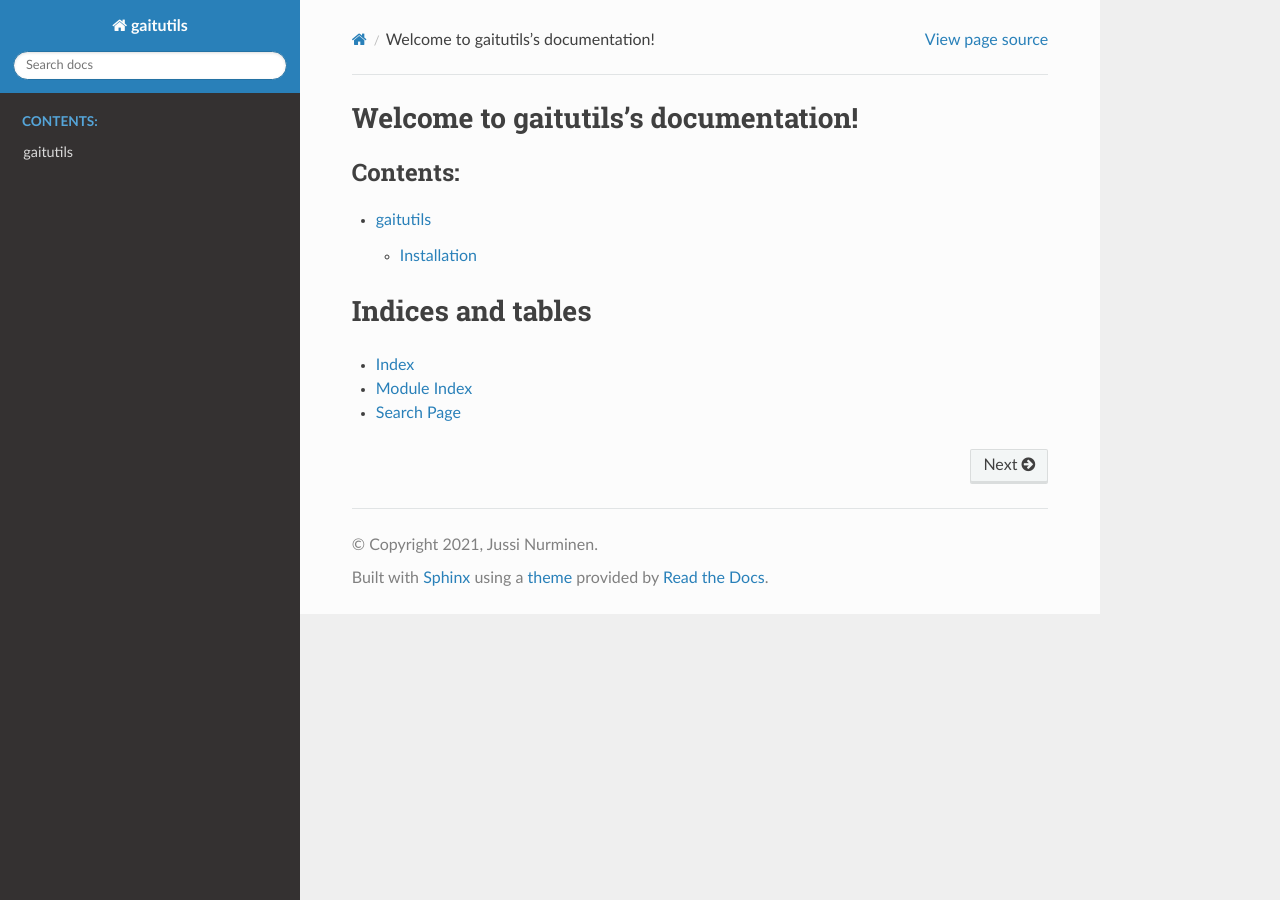
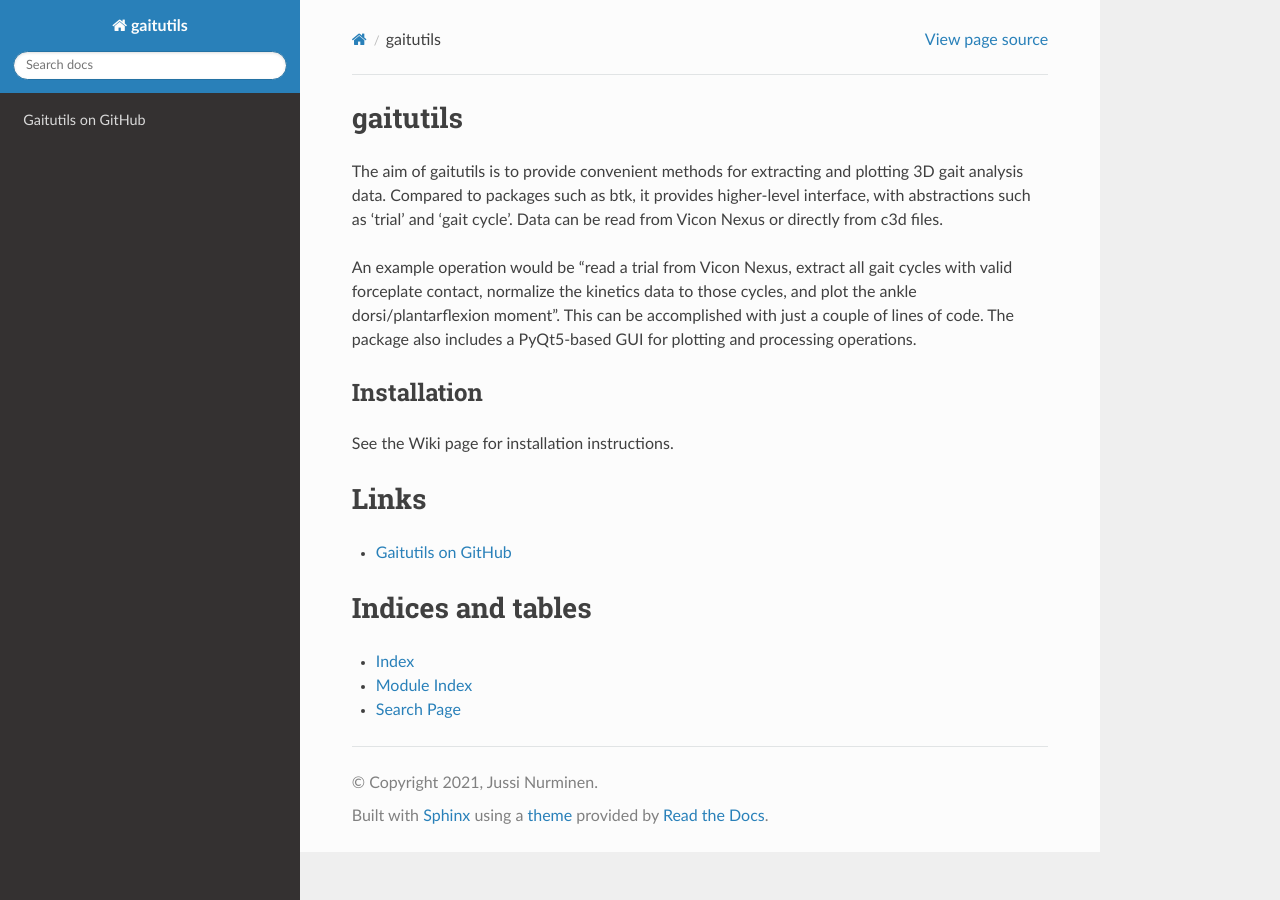
Before and after one commit to NCH-Motion-Laboratory/gaitutils, a Sphinx documentation site: the page built from docs/index.rst, in a window 1280 px wide. Built offline with Sphinx 7.4.7 and the Read the Docs theme 2.0.0, drawn with Linux system fonts in a browser that asks for light colours; some of the changed lines change nothing that is shown.

Commit message:
docs: wip

```diff
--- a/docs/conf.py
+++ b/docs/conf.py
@@ -12,13 +12,27 @@
 #
 import os
 import sys
+
 sys.path.insert(0, os.path.abspath('..'))
 sys.path.insert(0, os.path.abspath('../gaitutils'))
 
 # for autodoc
-autodoc_mock_imports = ['scipy', 'configdot', 'ulstools', 'configobj', 'PyQt5', 'numpy',
-                        'psutil', 'matplotlib', 'openpyxl', 'plotly', 'dash', 'dash_core_components',
-                        'dash_html_components', 'flask']
+autodoc_mock_imports = [
+    'scipy',
+    'configdot',
+    'ulstools',
+    'configobj',
+    'PyQt5',
+    'numpy',
+    'psutil',
+    'matplotlib',
+    'openpyxl',
+    'plotly',
+    'dash',
+    'dash_core_components',
+    'dash_html_components',
+    'flask',
+]
 
 # -- Project information -----------------------------------------------------
 
@@ -32,7 +46,9 @@ author = 'Jussi Nurminen'
 # Add any Sphinx extension module names here, as strings. They can be
 # extensions coming with Sphinx (named 'sphinx.ext.*') or your custom
 # ones.
-extensions = [ 'sphinx.ext.napoleon', 'sphinx.ext.viewcode',
+extensions = [
+    'sphinx.ext.napoleon',
+    'sphinx.ext.viewcode',
 ]
 
 napoleon_google_docstring = False
--- a/docs/index.rst
+++ b/docs/index.rst
@@ -1,16 +1,15 @@
-.. gaitutils documentation master file, created by
-   sphinx-quickstart on Wed Aug 11 13:49:23 2021.
-   You can adapt this file completely to your liking, but it should at least
-   contain the root `toctree` directive.
-
-Welcome to gaitutils's documentation!
-=====================================
+.. gaitutils documentation master file
 
 .. toctree::
    :maxdepth: 2
-   :caption: Contents:
 
-   readme
+.. include:: ../README.rst
+
+Links
+=====
+
+.. toctree::
+   Gaitutils on GitHub <http://github.com/jjnurminen/gaitutils>
 
 Indices and tables
 ==================
--- /dev/null
+++ b/docs/install.rst
@@ -0,0 +1,414 @@
+News
+====
+
+**14.4.2021**: gaitutils now supports Python 3.6+ only. You also need
+Nexus 2.12. If you still need Python 2 support, check out the py2 branch
+(will not be actively maintained).
+
+Overview
+========
+
+Gaitutils can be used to extract, process and visualize gait data
+(marker data, model outputs, EMG data). It supports reading data from
+Vicon Nexus or directly from c3d files. Note that it is still under
+heavy development.
+
+This is a 'quick start' guide to help with installation and use of the
+graphical interface. The Python API is not comprehensively documented
+but may be in the future, especially if I get requests for that.
+
+Installation
+============
+
+Python
+------
+
+`Anaconda <https://www.anaconda.com/distribution/#download-section>`__
+is the recommended distribution. Alternatively you can use
+`Miniconda <https://docs.conda.io/en/latest/miniconda.html>`__ for a
+smaller download. It's recommended to install a 64-bit version with
+Python 3.6 or newer.
+
+Installation via environment file
+---------------------------------
+
+Conda supports a feature called environments. Each enviroment can have
+its own Python version and a set of packages.
+
+Gaitutils comes with a conda enviroment file that allows you to
+conveniently install all required packages into an environment. If you
+want to install the packages manually, see the Appendix instead.
+
+Open Anaconda Prompt from Windows menu. Download the environment
+specification by giving the command:
+
+::
+
+   curl -O http://raw.githubusercontent.com/jjnurminen/gaitutils/master/environment.yml
+
+Alternatively, if ``curl`` does not work, download ``environment.yml``
+by visiting the link given in the above command and saving the file.
+Make sure that it is saved under the correct filename - the browser save
+dialog may change the name. Then create the environment by typing:
+
+::
+
+   conda env create -f environment.yml
+
+To activate the environment in Anaconda Prompt, type
+
+::
+
+   conda activate gaitutils
+
+This will activate the environment for the current session only. For
+instructions on how to activate it every time you open the shell, see
+the Appendix.
+
+Install viconnexusapi
+---------------------
+
+To use gaitutils with Vicon Nexus (version 2.12 and above), you need to
+install the ``viconnexusapi`` package that comes with Nexus. After
+activating the environment as above, give the following commands:
+
+::
+
+   C:\>cd "C:\Program Files (x86)\Vicon\Nexus2.12\SDK\Win64\Python"
+   pip install ./viconnexusapi
+
+Starting the menu
+-----------------
+
+After activating the environment, you can run
+
+::
+
+   gaitmenu
+
+to start the graphical user interface to gaitutils.
+
+Creating a desktop shortcut
+---------------------------
+
+In the activated environment, type
+
+::
+
+   gaitmenu_make_shortcut
+
+An icon should appear on your desktop, which will start the menu in the
+correct environment.
+
+Using the graphical menu
+========================
+
+Plotting trials
+---------------
+
+The graphical interface allows plotting of trials from c3d files or a
+running Vicon Nexus instance. Click "Add session..." to add either
+tagged trials or all trials from a given session. Alternatively, "Add
+C3D files..." can be used to load C3D files via the OS file dialog.
+
+The plot layout defines the variables to plot. Some common layouts such
+as Plug-in Gait come predefined with the software. You can also define
+your own layouts in the config (see below).
+
+Two different plotting backends are currently supported: plotly and
+matplotlib. The Plotly backend creates interactive plots in a web
+browser and is somewhat more polished. The matplotlib package creates
+static plots that may be more useful for hardcopies (e.g. PDF reports).
+
+Tagging trials
+--------------
+
+In gaitutils, the trials of interest are marked by tagging. This means
+that you mark the Eclipse Notes or Description fields of the desired
+trials with specific strings. The default tag strings are "E1", "E2",
+"E3", "E4", "T1", "T2", "T3", "T4", but this can be changed in the
+config (see below).
+
+Autoprocessing
+--------------
+
+The autoprocessing functionality is intended for processing of dynamic
+trials in gait sessions (may also work for running, but less tested). It
+works in conjunction with Vicon Nexus and performs the following tasks:
+
+-  run preprocessing pipeline(s)
+-  evaluate forceplate contact for each forceplate and mark the
+   corresponding Eclipse database fields
+-  mark gait events (foot strike and toeoff)
+-  run dynamic model(s)
+-  write trial info (processing results) into Eclipse, e.g. Description
+   or Notes field
+
+You should first create two pipelines in Nexus, called "Preprocessing"
+and "Dynamic model". (These are default names for the preprocessing and
+model pipelines, but this can be configured). The preprocessing pipeline
+should yield filtered marker trajectories, i.e. it should perform
+reconstruct, label gap fill (if necessary) and filter operations. You
+may also want to filter analog (forceplate) data. The modeling pipeline
+should run any subsequent modeling operations, e.g. Plug-in Gait. Note
+that save operations are not needed in either pipeline (and they will
+unnecessarily slow down the processing).
+
+NOTE: it has been found out that long pipelines with multiple operations
+may occasionally cause Nexus to crash. If you experience this, break
+your preprocessing pipeline into a set of several smaller pipelines and
+specify those in the configuration instead (see Options/Autoprocessing).
+
+In Nexus Data management window, browse to the session you want to
+process. Make sure the static trial has been processed so that labeling
+will work for dynamic trials. Start up the gaitutils menu. Select
+"Autoprocess session" or "Autoprocess single trial". The event detection
+is more accurate when processing the whole session, since it uses
+session level statistics.
+
+You can improve the accuracy of forceplate detection by including foot
+lengths into your subject info (labeling skeleton template). In Nexus,
+click on the subject and select "Add parameter..." Add parameters called
+RightFootLen and LeftFootLen with the unit set as mm. Empty out all
+parameters and save the labeling skeleton as a new template. When taking
+subject measurements, measure the maximum length of the foot (or shoe)
+from heel to toe.
+
+Report creation
+---------------
+
+The package includes simple PDF and web-based (interactive) gait
+reports. These can be created from the Reports menu. The report
+functionality requires tagging the trials of interest (see above). The
+tagged trials will be included into the report. Note that the reports
+are currently a bit specific to the Helsinki gait lab.
+
+Using the package API in your own scripts
+=========================================
+
+In addition to the graphical user interface, you can import the package
+in your own Python scripts. To try it out, launch e.g. the Spyder IDE
+that comes with Anaconda and run some of the examples below. Note that
+you have to start the Python interpreter in the gaitutils environment -
+if you installed Anaconda, the Windows menu should already have an entry
+that runs Spyder in the correct environment.
+
+Example: extracting data from a gait trial in Python
+----------------------------------------------------
+
+To do your own data processing in Python, you can extract trial data as
+numpy arrays.
+
+Load a gait trial in Nexus. Run at least reconstruct, label and the
+Plug-in Gait model. Also mark some foot strikes and toeoffs (at least
+one gait cycle).
+
+Loading the trial into Python:
+
+::
+
+   from gaitutils import trial
+
+   tr = trial.nexus_trial()
+   print tr
+
+Result:
+
+::
+
+    <Trial | trial: 2018_11_14_seur_paljal_AH02, data source: <ViconNexus.ViconNexus instance at 0x000000000DE62648>, subject: Aamu, gait cycles: 6>
+
+Extracting some marker data as Nx3 NumPy array:
+
+::
+
+   t, mdata = tr.get_marker_data('RASI')
+
+Extracting Plug-in Gait outputs:
+
+::
+
+   t, mdata = tr.get_model_data('LPelvisAnglesX')
+
+These will give frame-based data for the whole trial. ``t`` gives the
+frame number and has length equal to the data. To get data normalized to
+the first gait cycle, do:
+
+::
+
+   t, mdata = tr.get_model_data('LPelvisAnglesX', 0)
+
+Note that cycle numbering is 0-based. Now ``t`` is the percentage of
+gait cycle 0..100% and ``mdata`` is the normalized LPelvisAnglesX
+variable.
+
+``get_cycles`` can be used to get a specific gait cycle. For example, to
+normalize to first cycle with right context and forceplate contact, do:
+
+::
+
+   cycles = tr.get_cycles({'R': 'forceplate'})  # returns all gait cycles on R that start with forceplate contact
+   cyc = cycles[0]  # pick the 1st one
+   t, mdata = tr.get_model_data('LPelvisAnglesX')  # extract cycle normalized data
+
+Example: plotting data
+----------------------
+
+The plotter supports a number of predefined layouts such as Plug-in Gait
+lower body kinematics. It handles normalization of data etc. This
+example plots lower body kinematics and kinetics from two c3d files
+using the matplotlib backend.
+
+::
+
+   from gaitutils.viz import plots, show_fig
+
+   c3ds = ['data1.c3d', 'data2.c3d']
+
+   fig = plots.plot_c3ds(c3ds, layout_name='lb_kin', backend='matplotlib')
+   show_fig(fig)
+
+Package configuration
+=====================
+
+The first import of the package (see 'Verification' above) should create
+a config file named ``.gaitutils.cfg`` in your home directory. You can
+edit the file to reflect your own system settings. You can also change
+config items from the graphical user interface (go to File/Options) and
+save either into ``.gaitutils.cfg`` (will be automatically loaded on
+startup) or some other file.
+
+The most important settings to customize are described below, by
+section:
+
+[general]
+---------
+
+If you want to plot normal data for Plug-in Gait variables, edit
+``normaldata_files`` to reflect the path to your normaldata file.
+``.gcd`` and ``.xlsx`` (Polygon normal data export) file formats are
+supported.
+
+[emg]
+-----
+
+Set ``devname`` to name of your EMG device shown in Nexus (for example
+'Myon EMG'). When reading data from Nexus, analog devices cannot be
+reliably identified, except by name. This setting does not affect
+reading c3d files.
+
+``channel_labels`` has the following structure:
+``{'ch1': 'EMG channel 1', 'ch2': 'EMG channel 2', ...}`` Edit ``ch1``,
+``ch2`` etc. to match your EMG channel names (as shown in Nexus). Edit
+the descriptions as you desire. Partial matches for channel names are
+sufficient, e.g. if you have a channel named 'RGas14' in Nexus you can
+specify the name as 'RGas'. In case of conflicting names, a warning will
+be given and the shortest matching name will be picked.
+
+[plot]
+------
+
+``default_model_cycles`` and ``default_emg_cycles`` specify which gait
+cycles to plot. The options are
+
+-  ``'all'``: plot all gait cycles
+-  ``'forceplate'``: plot all cycles that begin on valid forceplate
+   contact
+-  ``'1st_forceplate'``: plot first forceplate cycle
+-  ``0``: plot first cycle (NOTE: explicit cycle numbering is
+   zero-based!)
+-  A list, e.g. ``'[0,1,2]'``: plots first to third cycles
+-  A tuple, e.g. ``(forceplate, 0)``: plot forceplate cycles, or if
+   there are none, first gait cycle
+
+[autoproc]
+----------
+
+Set ``eclipse_write_key`` to e.g. ``'DESCRIPTION'`` to automatically
+update Eclipse fields after processing. Set it to None if you want to
+leave the Eclipse fields alone. The ``enf_descriptions`` determines what
+to write into the Eclipse field.
+
+Set ``events_range`` to limit automatically marked events to certain
+coordinate range in the principal gait direction.
+
+[layouts]
+---------
+
+Layouts defines the predetermined plotting layouts. Defaults include
+layouts such as
+
+::
+
+   lb_kinematics = [['PelvisAnglesX', 'PelvisAnglesY', 'PelvisAnglesZ'],
+                     ['HipAnglesX', 'HipAnglesY', 'HipAnglesZ'],
+                     ['KneeAnglesX', 'KneeAnglesY', 'KneeAnglesZ'],
+                     ['AnkleAnglesX', 'FootProgressAnglesZ', 'AnkleAnglesZ']]
+
+This would be 4 rows and 3 columns of PiG variables. Rows are inside the
+inner brackets, separated by commas. You can add your own layouts.
+
+Currently, reading data from the following models is supported: Plug-in
+Gait upper and lower body, CGM2, Oxford foot model, muscle length. The
+variable names are not yet documented here, but see ``models.py`` for
+details.
+
+Appendix
+========
+
+Updating the package
+--------------------
+
+To update, give the command
+
+::
+
+   pip install --upgrade https://github.com/jjnurminen/gaitutils/archive/master.zip
+
+Occassionally it may be beneficial or necessary to upgrade the
+dependencies as well. Unfortunately, there's currently no easy way to do
+this. The best way may be to simply delete the whole environment with
+
+::
+
+   conda activate base
+   conda env remove -n gaitutils
+
+and reinstall via ``conda env create -f environment.yml``
+
+Activating the environment automatically - bash-style shells
+------------------------------------------------------------
+
+Create a file called ``.bashrc`` in your home directory. Put the
+following lines there:
+
+::
+
+   . /c/Anaconda2/etc/profile.d/conda.sh
+   conda activate gaitutils
+
+These commands will activate the gaitutils enviroment whenever you open
+git bash. Change ``c/Anaconda2`` to your Anaconda install directory.
+``c`` is the drive letter.
+
+Installing btk (for legacy Python 2 versions only)
+--------------------------------------------------
+
+gaitutils needs the btk package to read c3d files. A 64-bit version for
+Python 2.7 is bundled. If you prefer to run 32-bit Python, you need to
+install btk yourself.
+
+Download and run the installer from
+https://pypi.python.org/pypi/btk/0.3#files. The btk installer always
+puts the package into the conda root environment. Thus, after
+installation you need to copy the folder
+``C:\Anaconda2\Lib\site-packages\btk`` into
+``C:\Anaconda2\envs\gaitutils\Lib\site-packages\btk`` (modify paths
+depending on where you installed Anaconda)
+
+Known issues
+============
+
+If you create new layouts in ``gaitutils.cfg``, you need to restart
+``gaitmenu``. The layouts config tab cannot handle loading new layouts
+yet.
```
